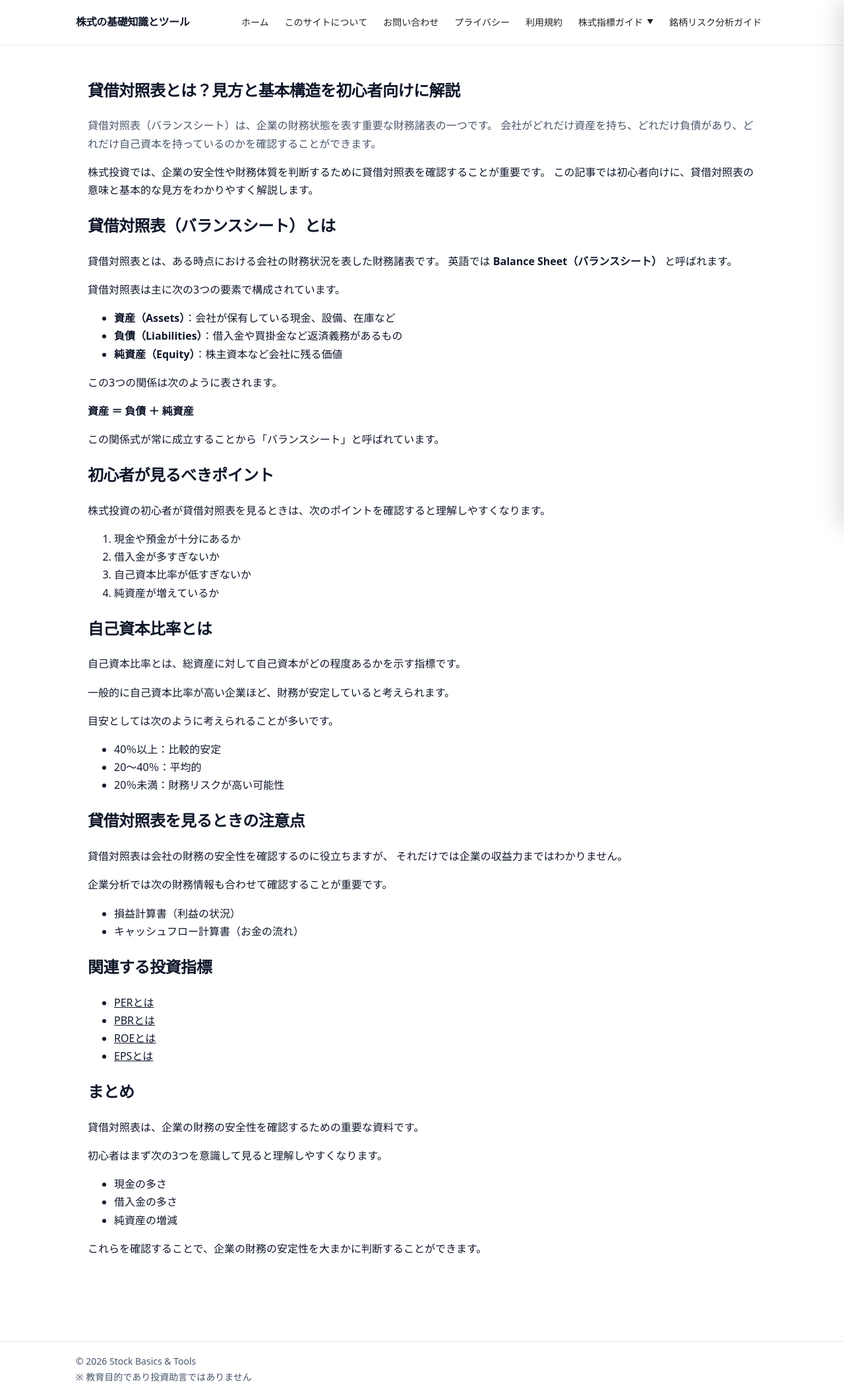
After one commit to kellyrenner15-del/p1, a Flask app: page /how_to_read_a_balance_sheet in a window 1280 px wide. The commit adds this page. Shown: the whole page at 66% size. Run offline with Flask 3, Linux system fonts and the light colour scheme.

```diff
--- a/app.py
+++ b/app.py
@@ -90,6 +90,12 @@ def support_and_resistance_explained():
 def candlestick_patterns_explained():
     return render_template("candlestick_patterns_explained.html")
 
+@app.route("/how_to_read_a_balance_sheet")
+def how_to_read_a_balance_sheet():
+    return render_template("how_to_read_a_balance_sheet.html")
+
+
+
 # ------------------------
 # SEO 文件（全部放这里）
 # ------------------------
--- a/sitemap.xml
+++ b/sitemap.xml
@@ -83,7 +83,11 @@
 </url>
 
     <url>
-  <loc>https://wuelefo.com/candlestick-patterns-explained</loc>
+  <loc>https://wuelefo.com/candlestick_patterns_explained</loc>
+</url>
+
+ <url>
+  <loc>https://wuelefo.com/how_to_read_a_balance_sheet</loc>
 </url>
 
 
--- a/templates/base.html
+++ b/templates/base.html
@@ -60,6 +60,7 @@
           <a href="volume_analysis_explained">出来高分析とは？ </a>
            <a href="support_and_resistance_explained">支持線と抵抗線とは？ </a>
           <a href="candlestick_patterns_explained">ローソク足パターンとは？ </a>
+          <a href="how_to_read_a_balance_sheet">貸借対照表の見方 </a>
         </div>
       </div>
 
@@ -101,6 +102,7 @@
         <a href="volume_analysis_explained">出来高分析とは？ </a>
          <a href="support_and_resistance_explained">支持線と抵抗線とは？ </a>
         <a href="candlestick_patterns_explained">ローソク足パターンとは？ </a>
+        <a href="how_to_read_a_balance_sheet">貸借対照表の見方 </a>
     </div>
 
 
--- /dev/null
+++ b/templates/how_to_read_a_balance_sheet.html
@@ -0,0 +1,178 @@
+{% extends "base.html" %}
+
+{% block title %}貸借対照表とは？見方と基本構造を初心者向けにわかりやすく解説【バランスシート】 | Wuelefo{% endblock %}
+
+{% block description %}
+貸借対照表（バランスシート）とは何か？資産・負債・純資産の意味、初心者向けの見方、自己資本比率など財務分析の基本をわかりやすく解説します。
+{% endblock %}
+
+{% block canonical %}https://wuelefo.com/how-to-read-a-balance-sheet{% endblock %}
+{% block og_url %}https://wuelefo.com/how-to-read-a-balance-sheet{% endblock %}
+{% block og_title %}貸借対照表とは？見方と基本構造を初心者向けに解説 | Wuelefo{% endblock %}
+{% block og_description %}貸借対照表（バランスシート）の意味、基本構造、初心者向けの見方を整理します。{% endblock %}
+
+{% block content %}
+
+<section class="page">
+
+<div class="page-head">
+
+<h1>貸借対照表とは？見方と基本構造を初心者向けに解説</h1>
+
+<p class="lead">
+貸借対照表（バランスシート）は、企業の財務状態を表す重要な財務諸表の一つです。
+会社がどれだけ資産を持ち、どれだけ負債があり、どれだけ自己資本を持っているのかを確認することができます。
+</p>
+
+<p>
+株式投資では、企業の安全性や財務体質を判断するために貸借対照表を確認することが重要です。
+この記事では初心者向けに、貸借対照表の意味と基本的な見方をわかりやすく解説します。
+</p>
+
+</div>
+
+
+<div class="card-box">
+
+<h2>貸借対照表（バランスシート）とは</h2>
+
+<p>
+貸借対照表とは、ある時点における会社の財務状況を表した財務諸表です。
+英語では <strong>Balance Sheet（バランスシート）</strong> と呼ばれます。
+</p>
+
+<p>
+貸借対照表は主に次の3つの要素で構成されています。
+</p>
+
+<ul class="list">
+
+<li><strong>資産（Assets）</strong>：会社が保有している現金、設備、在庫など</li>
+
+<li><strong>負債（Liabilities）</strong>：借入金や買掛金など返済義務があるもの</li>
+
+<li><strong>純資産（Equity）</strong>：株主資本など会社に残る価値</li>
+
+</ul>
+
+<p>
+この3つの関係は次のように表されます。
+</p>
+
+<p>
+<strong>資産 ＝ 負債 ＋ 純資産</strong>
+</p>
+
+<p>
+この関係式が常に成立することから「バランスシート」と呼ばれています。
+</p>
+
+
+<h2>初心者が見るべきポイント</h2>
+
+<p>
+株式投資の初心者が貸借対照表を見るときは、次のポイントを確認すると理解しやすくなります。
+</p>
+
+<ol class="list">
+
+<li>現金や預金が十分にあるか</li>
+
+<li>借入金が多すぎないか</li>
+
+<li>自己資本比率が低すぎないか</li>
+
+<li>純資産が増えているか</li>
+
+</ol>
+
+
+<h2>自己資本比率とは</h2>
+
+<p>
+自己資本比率とは、総資産に対して自己資本がどの程度あるかを示す指標です。
+</p>
+
+<p>
+一般的に自己資本比率が高い企業ほど、財務が安定していると考えられます。
+</p>
+
+<p>
+目安としては次のように考えられることが多いです。
+</p>
+
+<ul class="list">
+
+<li>40％以上：比較的安定</li>
+
+<li>20〜40％：平均的</li>
+
+<li>20％未満：財務リスクが高い可能性</li>
+
+</ul>
+
+
+<h2>貸借対照表を見るときの注意点</h2>
+
+<p>
+貸借対照表は会社の財務の安全性を確認するのに役立ちますが、
+それだけでは企業の収益力まではわかりません。
+</p>
+
+<p>
+企業分析では次の財務情報も合わせて確認することが重要です。
+</p>
+
+<ul class="list">
+
+<li>損益計算書（利益の状況）</li>
+
+<li>キャッシュフロー計算書（お金の流れ）</li>
+
+</ul>
+
+
+<h2>関連する投資指標</h2>
+
+<ul class="list">
+
+<li><a href="/per-explained">PERとは</a></li>
+
+<li><a href="/pbr-explained">PBRとは</a></li>
+
+<li><a href="/roe-explained">ROEとは</a></li>
+
+<li><a href="/what-is-eps">EPSとは</a></li>
+
+</ul>
+
+
+<h2>まとめ</h2>
+
+<p>
+貸借対照表は、企業の財務の安全性を確認するための重要な資料です。
+</p>
+
+<p>
+初心者はまず次の3つを意識して見ると理解しやすくなります。
+</p>
+
+<ul class="list">
+
+<li>現金の多さ</li>
+
+<li>借入金の多さ</li>
+
+<li>純資産の増減</li>
+
+</ul>
+
+<p>
+これらを確認することで、企業の財務の安定性を大まかに判断することができます。
+</p>
+
+</div>
+
+</section>
+
+{% endblock %}
```
